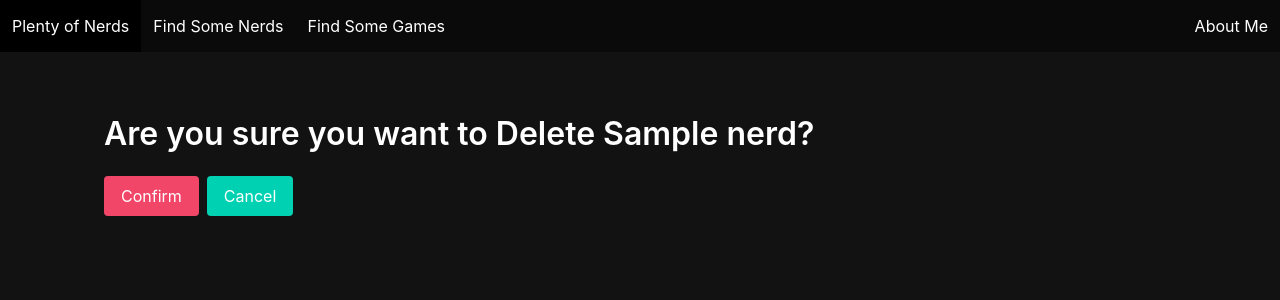
After one commit to m-deez/plenty-of-nerds, a Django app: page /nerds/1/delete in a window 1280 px wide. The commit adds this page. Shown: the top 300 px of the page. Run offline with Django 3.2, Linux system fonts and the light colour scheme; tables that the repository leaves empty hold one stand-in row (values such as "Sample post").

Commit message:
made update and delete for nerds

```diff
--- /dev/null
+++ b/main_app/templates/nerd_delete_confirmation.html
@@ -0,0 +1,16 @@
+{% extends 'base.html' %}
+{% block title %}Delete{% endblock  %}
+{% block content %}
+<h1 class="title pt-5">Are you sure you want to Delete {{nerd.name}}?</h1>
+<form method="post">
+  {% csrf_token %}
+  <div class="buttons">
+   <!-- confirm nerd delete -->
+    <input class="button is-danger" type="submit" value="Confirm" />
+    <!-- Redirect back to detail on cancel -->
+    <a class="button is-primary" href="{% url 'nerd_details' nerd.pk %}"
+      >Cancel</a
+    >
+  </div>
+</form>
+{% endblock %}
--- a/main_app/templates/nerd_details.html
+++ b/main_app/templates/nerd_details.html
@@ -17,12 +17,12 @@
 </div>
 <div class="detail__container">
   <div class="buttons">
-    <a href="" class="button is-info">
+    <a href="{% url 'nerd_update' nerd.pk %}" class="button is-info">
       <span class="icon">
         <i class="fas fa-edit"></i>
       </span>
     </a>
-    <a href="" class="button is-danger">
+    <a href="{% url 'nerd_delete' nerd.pk %}" class="button is-danger">
       <span class="icon">
         <i class="fas fa-trash-alt"></i>
       </span>
--- a/main_app/urls.py
+++ b/main_app/urls.py
@@ -7,6 +7,8 @@ urlpatterns = [
     path('about/', views.About.as_view(), name='about'),
     path('nerds/', views.NerdList.as_view(), name='nerd_list'),
     path('nerds/<int:pk>', views.NerdDetails.as_view(), name='nerd_details'),
+    path('nerds/<int:pk>/update', views.NerdUpdate.as_view(), name='nerd_update'),
+    path('nerds/<int:pk>/delete', views.NerdDelete.as_view(), name='nerd_delete'),
     path('games/', views.GameList.as_view(), name='game_list'),
     path('games/create', views.game_create, name='game_create'),
     path('games/edit/<int:pk>', views.game_edit, name='game_edit'),
--- a/main_app/views.py
+++ b/main_app/views.py
@@ -1,3 +1,4 @@
+from django.urls import reverse
 from django.shortcuts import render, get_object_or_404, redirect
 from django.views import View
 from django.http import HttpResponse
@@ -34,6 +35,19 @@ class NerdList(TemplateView):
 class NerdDetails(DetailView):
     model = Nerd
     template_name = "nerd_details.html"
+
+class NerdUpdate(UpdateView):
+    model = Nerd
+    fields = ["gm", "name", "img", "bio"]
+    template_name = "nerd_update.html"
+
+    def get_success_url(self):
+        return reverse('nerd_details', kwargs={'pk': self.object.pk})
+
+class NerdDelete(DeleteView):
+    model = Nerd
+    template_name = "nerd_delete_confirmation.html"
+    success_url = "/nerds/"
 
 
 # Game views ------------------------------------------------------------------------->
```
Also changed, not shown: main_app/templates/nerd_update.html (added, +14 -0 lines), 1 other file.
